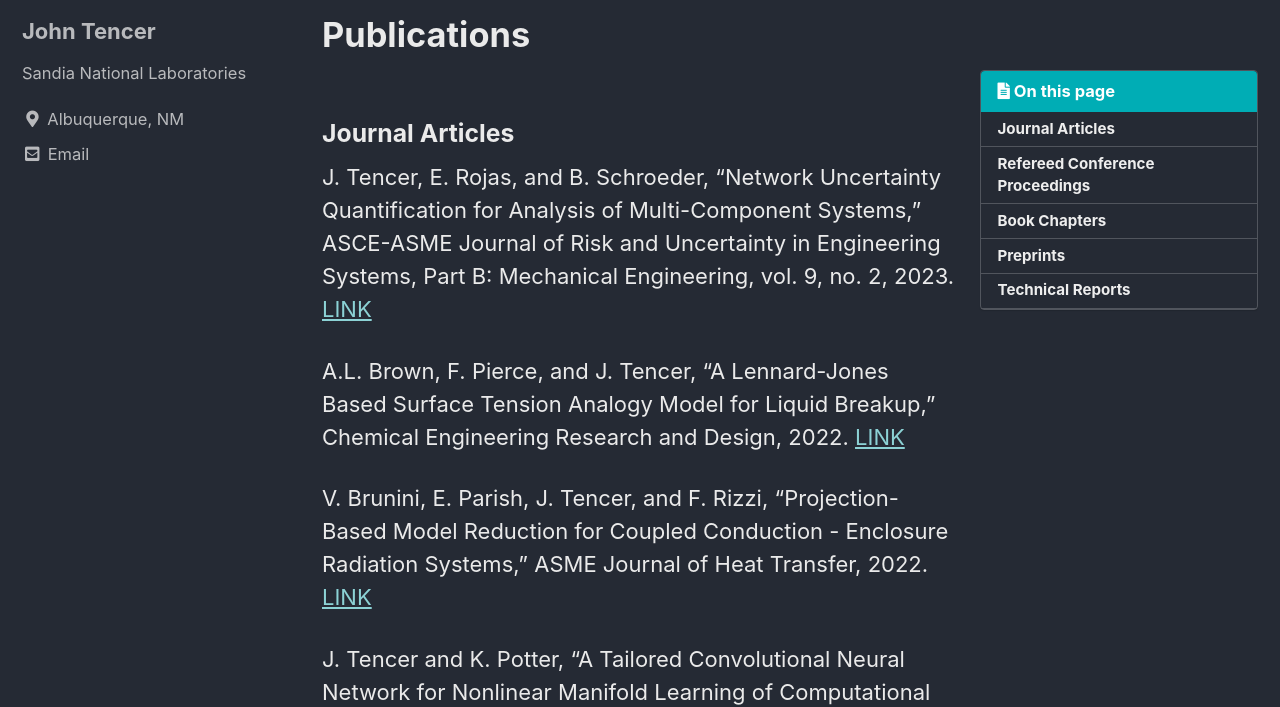
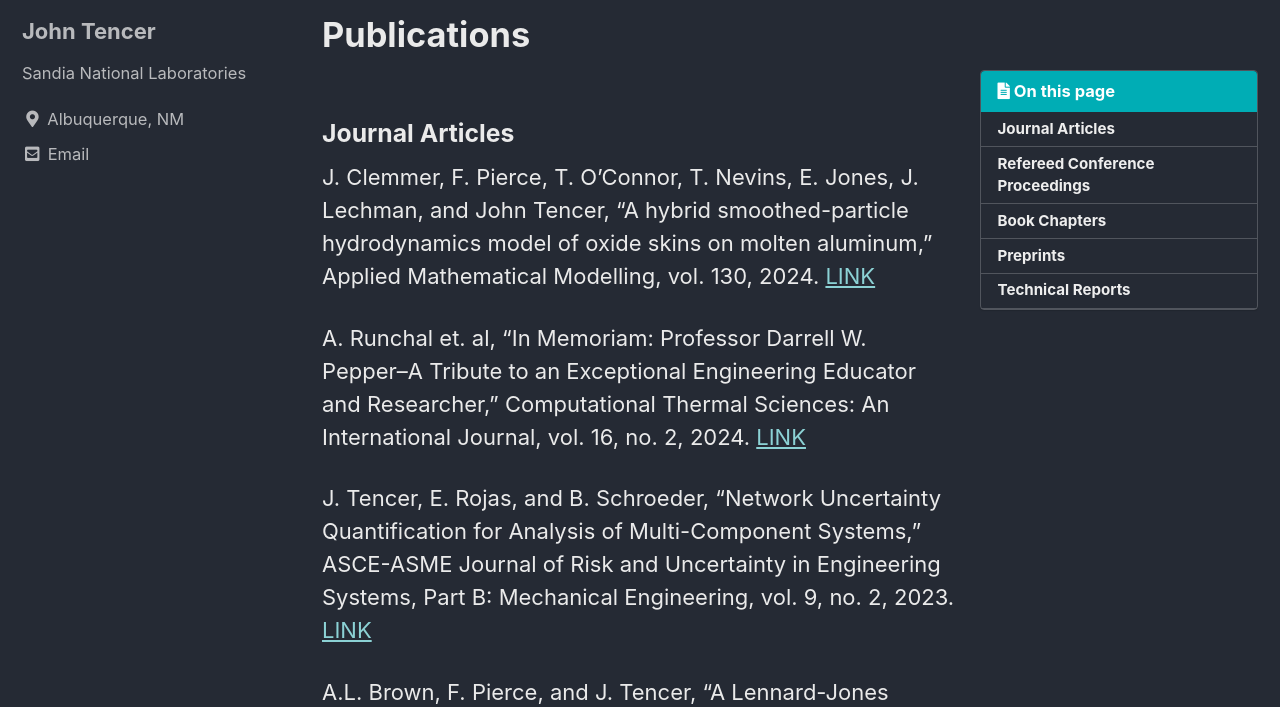
Before and after one commit to jtencer/jtencer.github.io, a Jekyll site: the page built from _pages/pubs.md, in a window 1280 px wide and 900 px high, cut to the strip 193-900 px from the top of the window. Built offline with Jekyll 4.4.1, drawn with Linux system fonts in a browser that asks for light colours; cached includes are drawn as plain includes; some of the changed text lies outside the part shown.

Commit message:
add missing pubs

```diff
--- a/_pages/pubs.md
+++ b/_pages/pubs.md
@@ -8,6 +8,10 @@ toc: true
 ---
 
 ### Journal Articles
+
+J. Clemmer, F. Pierce, T. O'Connor, T. Nevins, E. Jones, J. Lechman, and John Tencer, "A hybrid smoothed-particle hydrodynamics model of oxide skins on molten aluminum," Applied Mathematical Modelling, vol. 130, 2024.  [LINK](AMM2024)
+
+A. Runchal et. al, "In Memoriam: Professor Darrell W. Pepper–A Tribute to an Exceptional Engineering Educator and Researcher," Computational Thermal Sciences: An International Journal, vol. 16, no. 2, 2024.  [LINK](https://www.dl.begellhouse.com/journals/648192910890cd0e,5df3fe6226edf4b7,43139bd72171d163.html)
 
 J. Tencer, E. Rojas, and B. Schroeder, "Network Uncertainty Quantification for Analysis of Multi-Component Systems," ASCE-ASME Journal of Risk and Uncertainty in Engineering Systems, Part B: Mechanical Engineering, vol. 9, no. 2, 2023.  [LINK](https://asmedigitalcollection.asme.org/risk/article/9/2/021203/1146387)
 
@@ -73,6 +77,8 @@ T.M. Shead, I.K. Tezaur, W.L. Davis IV, M.L. Carlson, D.M. Dunlavy, E.J. Parish,
 
 ### Preprints
 
+J. Bates, M. Jones, C. Dillon, and J. Tencer, "Comparison of Empirical and Analytical Eigenfunctions as Bases for Reduced Order Methods in Heat Transfer," [LINK](https://scholarsarchive.byu.edu/studentpub/377/)
+
 J. Cocola, J. Tencer, F. Rizzi, E. Parish, and P. Blonigan, "Hyper-Reduced Autoencoders for Efficient and Accurate Nonlinear Model Reductions," [LINK](https://arxiv.org/abs/2303.09630)
 
 ### Technical Reports
```
Also changed, not shown: _pages/AMM2024.md (added, +15 -0 lines).
